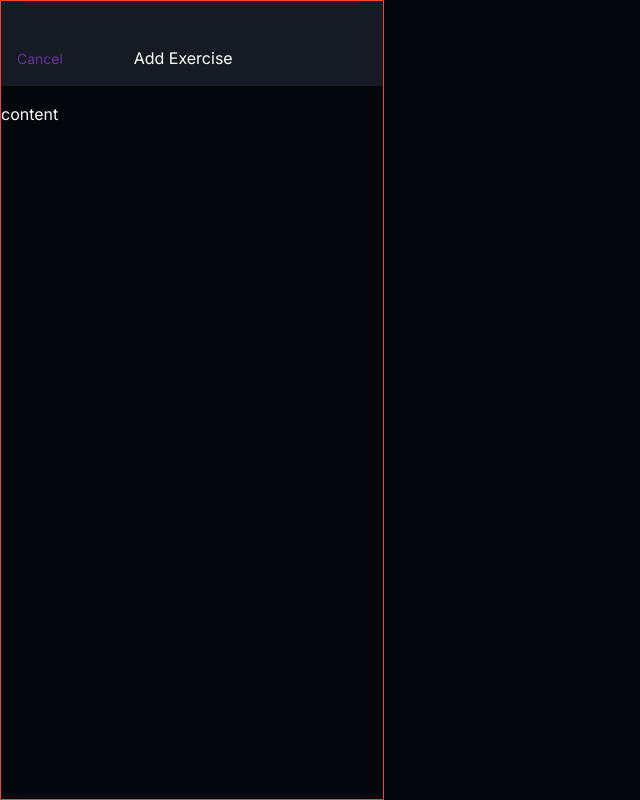
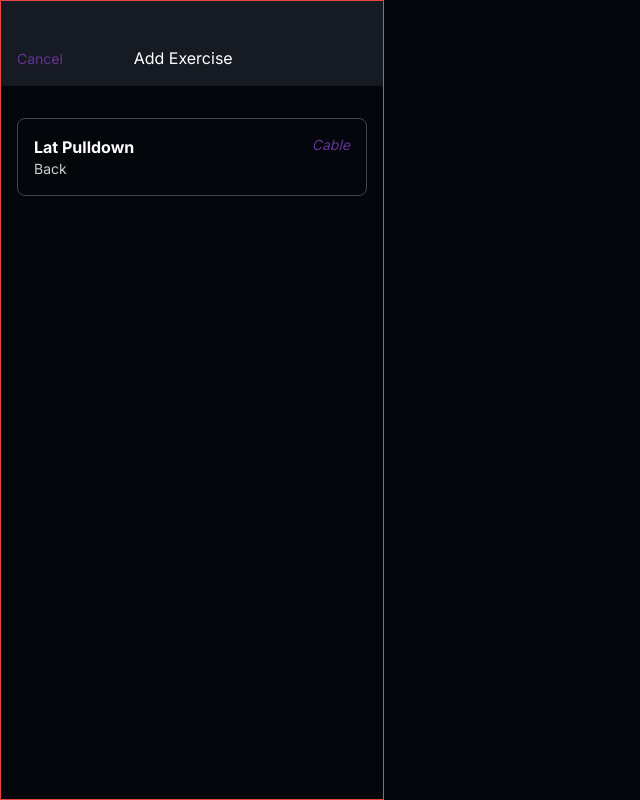
Before and after one commit to jjcxdev/yokd, a Next.js app: page /exercise in a window 1280 px wide. Shown: the whole page, without its empty margins (0-640 px from the left). Built offline with nearby package versions, Linux system fonts and the light colour scheme.

Commit message:
added ExerciseCard

```diff
--- a/app/(signed-in)/exercise/page.tsx
+++ b/app/(signed-in)/exercise/page.tsx
@@ -1,10 +1,19 @@
 import ActionHeader from "@/app/components/ActionHeader";
+import ExerciseCard from "@/app/components/ExerciseCard";
 
 export default function Exercise() {
   return (
     <div className="flex min-h-screen w-96 flex-col gap-4 border border-red-500">
       <ActionHeader title={"Add Exercise"} button={"Cancel"} />
-      <p>content</p>
+      <div>
+        <div className="p-4">
+          <ExerciseCard
+            title="Lat Pulldown"
+            muscleGroup="Back"
+            exerciseType="Cable"
+          />
+        </div>
+      </div>
     </div>
   );
 }
--- /dev/null
+++ b/app/components/ExerciseCard.tsx
@@ -0,0 +1,19 @@
+import React from "react";
+
+interface ExerciseCardProps {
+  title: string;
+  muscleGroup: string;
+  exerciseType: string;
+}
+
+export default function ExerciseCard({ ...props }: ExerciseCardProps) {
+  return (
+    <div className="rounded-lg border border-border p-4">
+      <div className="flex justify-between">
+        <div className="font-bold">{props.title}</div>
+        <div className="text-sm italic text-accent">{props.exerciseType}</div>
+      </div>
+      <div className="text-sm text-dimmed">{props.muscleGroup}</div>
+    </div>
+  );
+}
```
